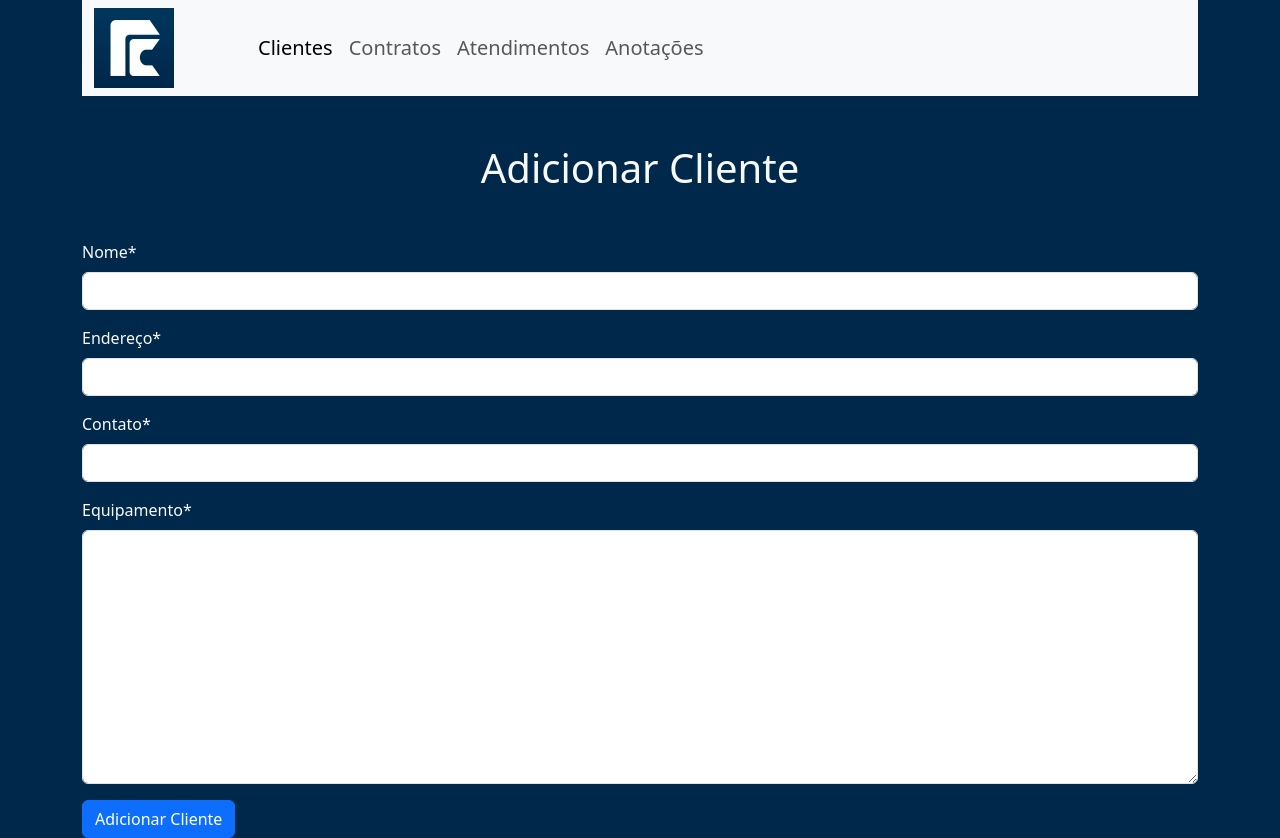
After one commit to DiogoBlanco/radcom_manager_django, a Django app: page /clientes/adicionar/ in a window 1280 px wide. The commit adds this page. Run offline with Django 5.2, Linux system fonts and the light colour scheme; some libraries are stand-ins or nearby versions.

Commit message:
add customer page, django-crispy-forms

```diff
--- a/base_templates/partials/_nav.html
+++ b/base_templates/partials/_nav.html
@@ -1,7 +1,7 @@
 {% load static %}
 <nav class="navbar navbar-expand-lg bg-body-tertiary fs-5">
   <div class="container-fluid">
-    <div style="margin-right: 5em">
+    <div style="margin-right: 3em">
       <a class="navbar-brand" href="{% url 'contratos:contratos' %}"
         ><img
           src="{% static 'img/logo_radcom.png' %}"
--- a/clientes/forms.py
+++ b/clientes/forms.py
@@ -0,0 +1,8 @@
+from django import forms
+from .models import Customer
+
+
+class CustomerForm(forms.ModelForm):
+    class Meta:
+        model = Customer
+        fields = '__all__'
--- a/clientes/models.py
+++ b/clientes/models.py
@@ -4,10 +4,10 @@ from django.db import models
 
 
 class Customer(models.Model):
-    name = models.CharField(max_length=99)
-    address = models.CharField(max_length=99)
-    contact = models.CharField(max_length=99)
-    equipment = models.TextField(null=True)
+    name = models.CharField(max_length=99, verbose_name='Nome')
+    address = models.CharField(max_length=99, verbose_name='Endereço')
+    contact = models.CharField(max_length=99, verbose_name='Contato')
+    equipment = models.TextField(null=True, verbose_name='Equipamento')
 
     def __str__(self):
         return self.name
@@ -34,6 +34,9 @@ class Contract(models.Model):
     def __str__(self):
         return f'{self.customer}'
 
+    def name(self):
+        return self.customer.name
+
     def set_contract_value(self):
         if self.contract_type == 'Internet':
             self.value = 100.00
--- /dev/null
+++ b/clientes/templates/clientes/add_cliente.html
@@ -0,0 +1,11 @@
+{% extends 'global/base.html' %}
+{% load crispy_forms_tags %}
+{% block title %}Diogo Blanco | Adicionar Cliente{% endblock title %}
+{% block content %}
+  <h1 class="text-center text-light mt-5 mb-5">Adicionar Cliente</h1>
+    <form class="text-light" method="post">
+      {% csrf_token %}
+      {{form|crispy}}
+      <button class="btn btn-primary" type="submit">Adicionar Cliente</button>
+    </form>
+{% endblock content %}
--- a/clientes/templates/clientes/index.html
+++ b/clientes/templates/clientes/index.html
@@ -3,7 +3,7 @@
 {% block content %}
 <h1 class="text-center text-light mt-5 mb-5">Clientes</h1>
 <div class="btn-group mb-3 mt-3" role="group" aria-label="Basic example">
-  <a href="#"><button type="button" class="btn btn-primary">Adicionar Cliente</button></a>
+  <a href="{% url 'clientes:add_cliente' %}"><button type="button" class="btn btn-primary">Adicionar Cliente</button></a>
 </div>
 <table class="table table-striped table-bordered text-center">
   <thead>
--- a/clientes/urls.py
+++ b/clientes/urls.py
@@ -4,5 +4,6 @@ from . import views
 app_name = 'clientes'
 
 urlpatterns = [
-    path('', views.customers, name='clientes')
+    path('', views.customers, name='clientes'),
+    path('adicionar/', views.add_customer, name='add_cliente'),
 ]
--- a/clientes/views.py
+++ b/clientes/views.py
@@ -1,11 +1,24 @@
-from django.shortcuts import render
+from django.shortcuts import render, redirect
 from .models import Customer
+from .forms import CustomerForm
+
 # Create your views here.
 
 
 def customers(request):
-    customers = Customer.objects.all()
+    customers = Customer.objects.all().order_by('name').values()
     context = {
         'customers': customers,
     }
     return render(request, 'clientes/index.html', context)
+
+
+def add_customer(request):
+    if request.method == 'POST':
+        form = CustomerForm(request.POST)
+        if form.is_valid():
+            form.save()
+            return redirect('/clientes')
+    else:
+        form = CustomerForm()
+    return render(request, 'clientes/add_cliente.html', {'form': form})
--- a/contratos/views.py
+++ b/contratos/views.py
@@ -3,7 +3,7 @@ from clientes.models import Contract
 
 
 def contratos(request):
-    contracts = Contract.objects.all()
+    contracts = Contract.objects.all().order_by('customer')
     context = {
         'contracts': contracts
     }
--- a/radcom_manager/settings.py
+++ b/radcom_manager/settings.py
@@ -29,6 +29,8 @@ INSTALLED_APPS = [
     'atendimentos',
     'clientes',
     'contratos',
+    'crispy_forms',
+    'crispy_bootstrap5',
 ]
 
 MIDDLEWARE = [
@@ -122,3 +124,7 @@ DEFAULT_AUTO_FIELD = 'django.db.models.BigAutoField'
 MEDIA_ROOT = BASE_DIR / 'media'
 
 MEDIA_URL = 'media/'
+
+CRISPY_ALLOWED_TEMPLATE_PACKS = "bootstrap5"
+
+CRISPY_TEMPLATE_PACK = "bootstrap5"
```
Also changed, not shown: clientes/migrations/0004_alter_customer_address_alter_customer_contact_and_more.py (added), db.sqlite3.
